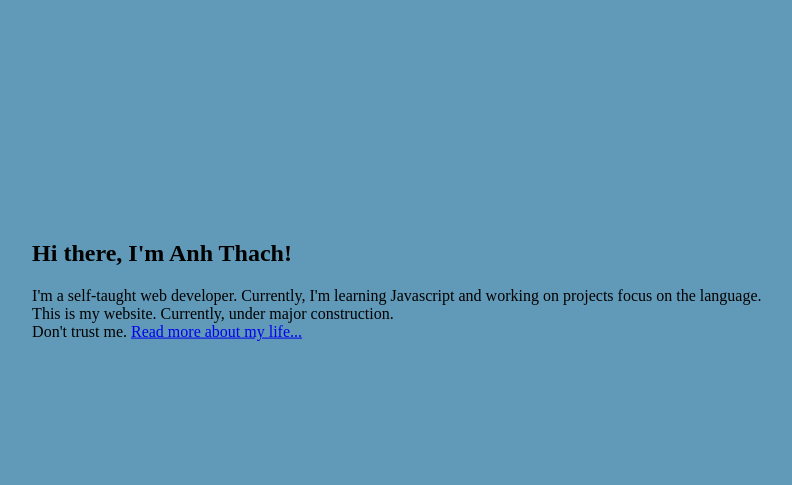
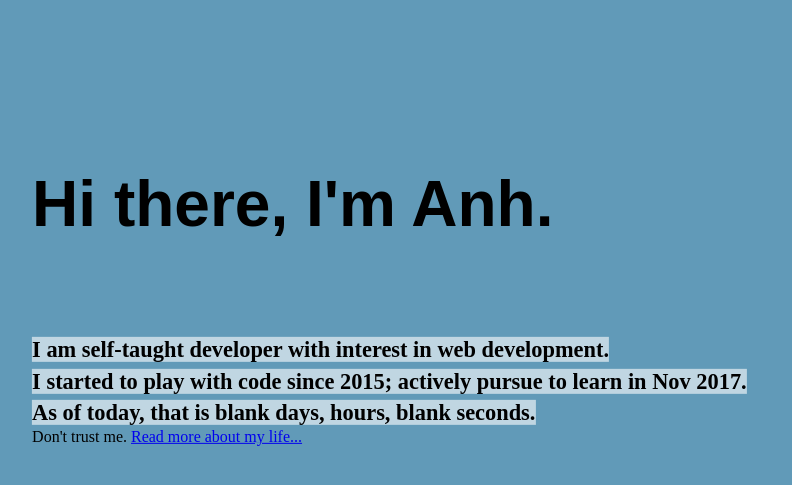
Before and after one commit to windan11/windan11.github.io, a Jekyll site: the page built from index.html, in a window 1280 px wide. Shown: the top 485 px of the page, without its empty margins (77-869 px from the left). Built offline with Jekyll 4.4.1, drawn with Linux system fonts in a browser that asks for light colours.

Commit message:
Update index.html

```diff
--- a/index.html
+++ b/index.html
@@ -3,8 +3,9 @@ layout: default
 title: Anh Thach, Web Developer
 ---
 <div class="blurb">
-	<h1>Hi there, I'm Anh Thach!</h1>
-	<p>I'm a self-taught web developer. Currently, I'm learning Javascript and working on projects focus on the language.
-	<br>This is my website. Currently, under major construction.
+	<h1 class="big-font">Hi there, I'm Anh. </h1>
+	<h3 class="text">I am self-taught developer with interest in web development.
+		<br>I started to play with code since 2015; actively pursue to learn in Nov 2017.
+		<br>As of today, that is blank days, hours, blank seconds.</h3>
 	<br></em> Don't trust me. <a href="/about">Read more about my life...</a></p>
 </div><!-- /.blurb -->
```
